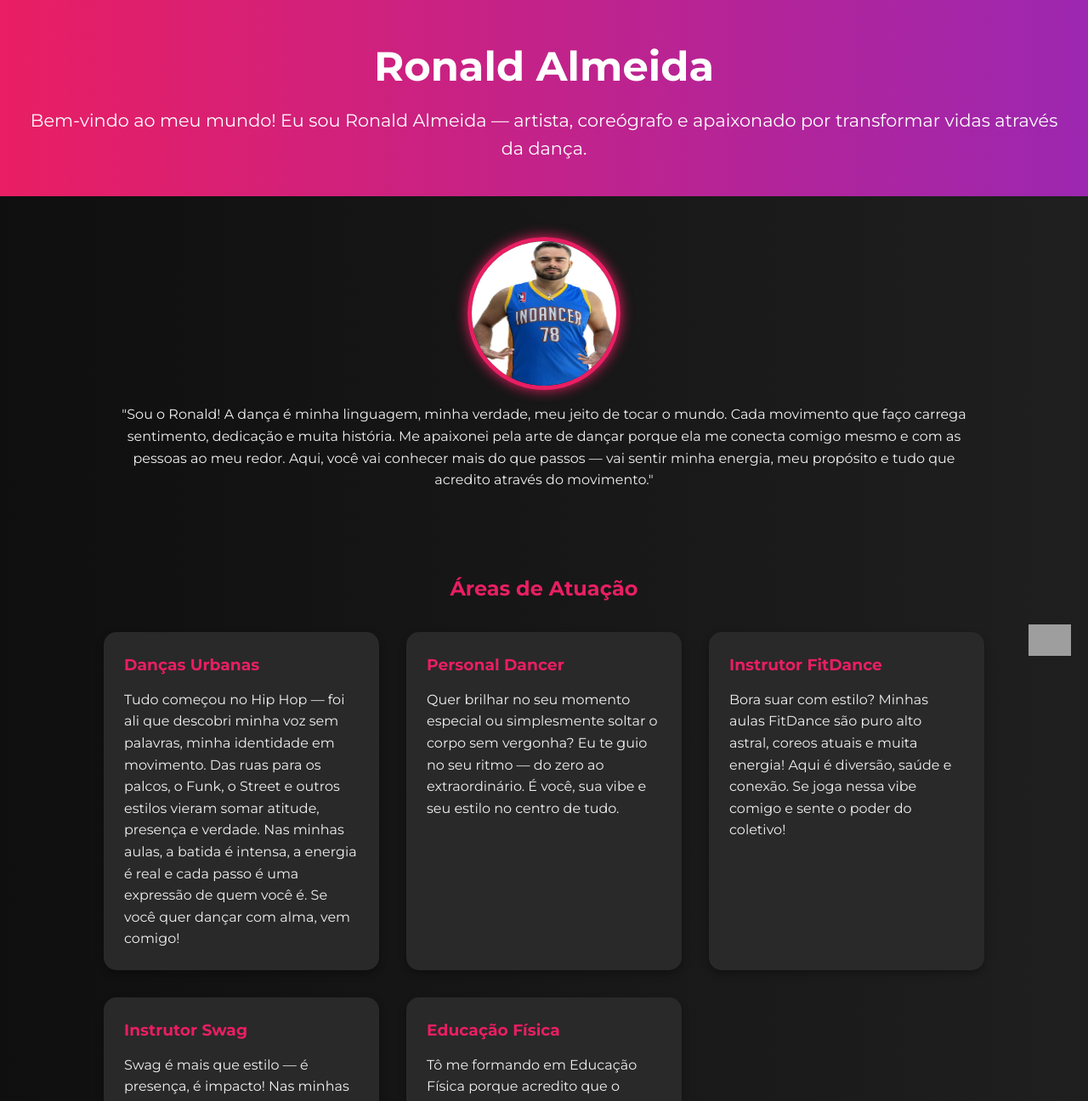
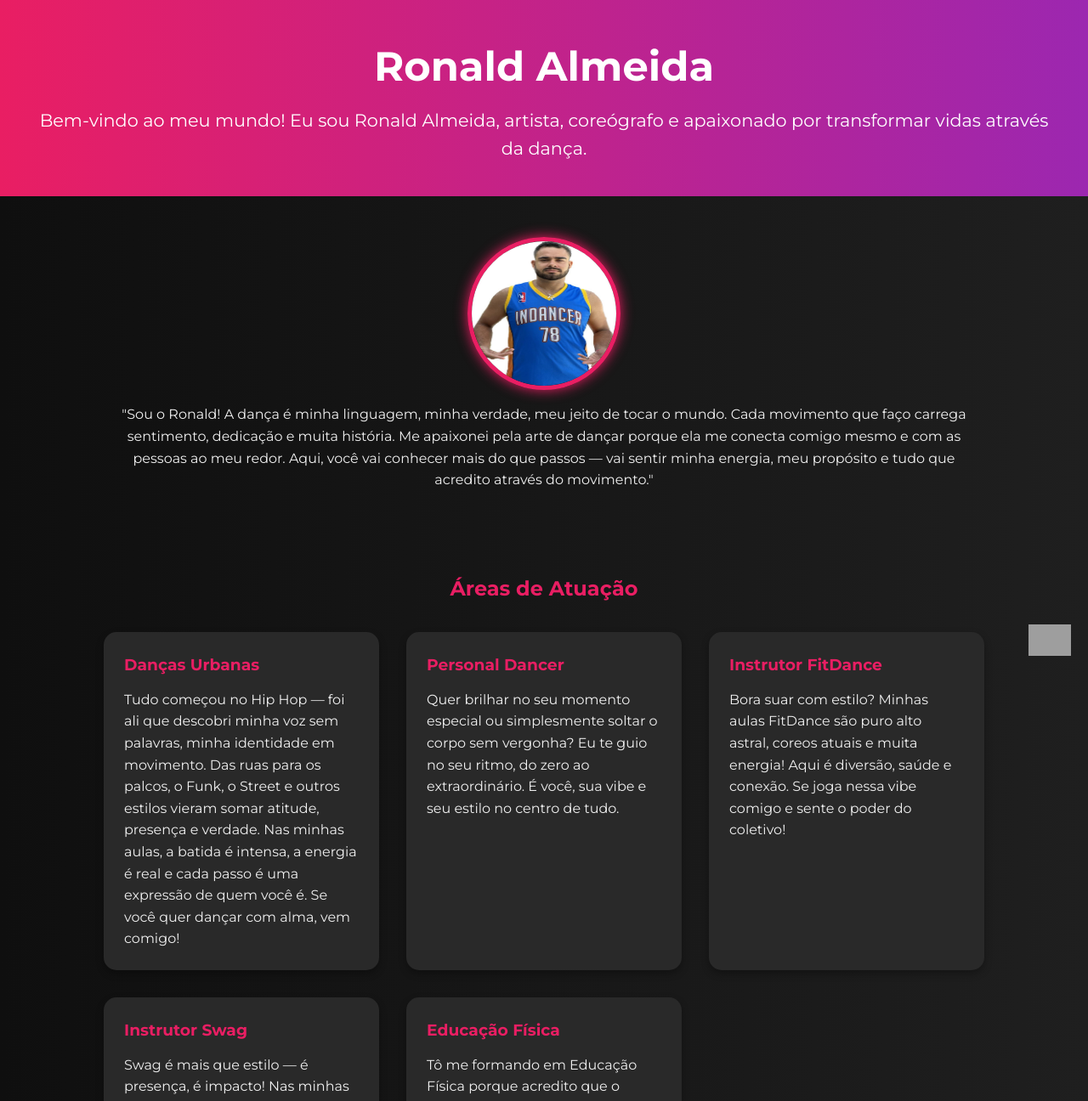
Before and after one commit to tiagoferreira159/ronald, a plain HTML site: page index.html in a window 1280 px wide. Shown: the top 1296 px of the page at 85% size. Drawn offline with Linux system fonts and the light colour scheme; grey boxes are pictures that could not be loaded.

Commit message:
Update index.html

```diff
--- a/index.html
+++ b/index.html
@@ -129,7 +129,7 @@
 <body>
   <header>
     <h1>Ronald Almeida</h1>
-    <p>Bem-vindo ao meu mundo! Eu sou Ronald Almeida — artista, coreógrafo e apaixonado por transformar vidas através da dança.</p>
+    <p>Bem-vindo ao meu mundo! Eu sou Ronald Almeida,  artista, coreógrafo e apaixonado por transformar vidas através da dança.</p>
   </header>
 
   <section class="bio">
@@ -141,7 +141,7 @@
     <h2 style="text-align: center; color: #e91e63; margin-bottom: 1rem;">Áreas de Atuação</h2>
     <div class="cards">
       <div class="card"><h3>Danças Urbanas</h3><p>Tudo começou no Hip Hop — foi ali que descobri minha voz sem palavras, minha identidade em movimento. Das ruas para os palcos, o Funk, o Street e outros estilos vieram somar atitude, presença e verdade. Nas minhas aulas, a batida é intensa, a energia é real e cada passo é uma expressão de quem você é. Se você quer dançar com alma, vem comigo!</p></div>
-      <div class="card"><h3>Personal Dancer</h3><p>Quer brilhar no seu momento especial ou simplesmente soltar o corpo sem vergonha? Eu te guio no seu ritmo — do zero ao extraordinário. É você, sua vibe e seu estilo no centro de tudo.</p></div>
+      <div class="card"><h3>Personal Dancer</h3><p>Quer brilhar no seu momento especial ou simplesmente soltar o corpo sem vergonha? Eu te guio no seu ritmo,  do zero ao extraordinário. É você, sua vibe e seu estilo no centro de tudo.</p></div>
       <div class="card"><h3>Instrutor FitDance</h3><p>Bora suar com estilo? Minhas aulas FitDance são puro alto astral, coreos atuais e muita energia! Aqui é diversão, saúde e conexão. Se joga nessa vibe comigo e sente o poder do coletivo!</p></div>
       <div class="card"><h3>Instrutor Swag</h3><p>Swag é mais que estilo — é presença, é impacto! Nas minhas aulas, você aprende a dançar com autenticidade, confiança e atitude. Vem aprender a dançar com brilho próprio.</p></div>
       <div class="card"><h3>Educação Física</h3><p>Tô me formando em Educação Física porque acredito que o corpo é instrumento de arte e bem-estar. Em breve, além de dançar, vou te ajudar a treinar com consciência, com técnica e com propósito.</p></div>
```
